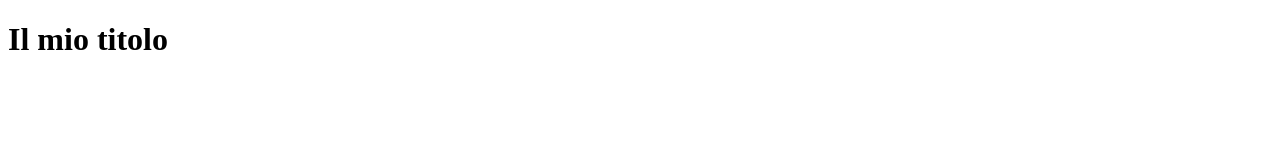
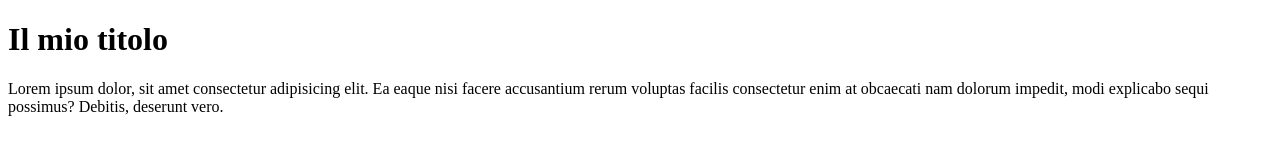
Before and after one commit to LucaMauro/demo-git, a plain HTML site: page index.html in a window 1280 px wide. Drawn offline with Linux system fonts and the light colour scheme.

Commit message:
Added paragraph

```diff
--- a/index.html
+++ b/index.html
@@ -7,5 +7,6 @@
 </head>
 <body>
     <h1>Il mio titolo</h1>
+    <p>Lorem ipsum dolor, sit amet consectetur adipisicing elit. Ea eaque nisi facere accusantium rerum voluptas facilis consectetur enim at obcaecati nam dolorum impedit, modi explicabo sequi possimus? Debitis, deserunt vero.</p>
 </body>
 </html>
```
